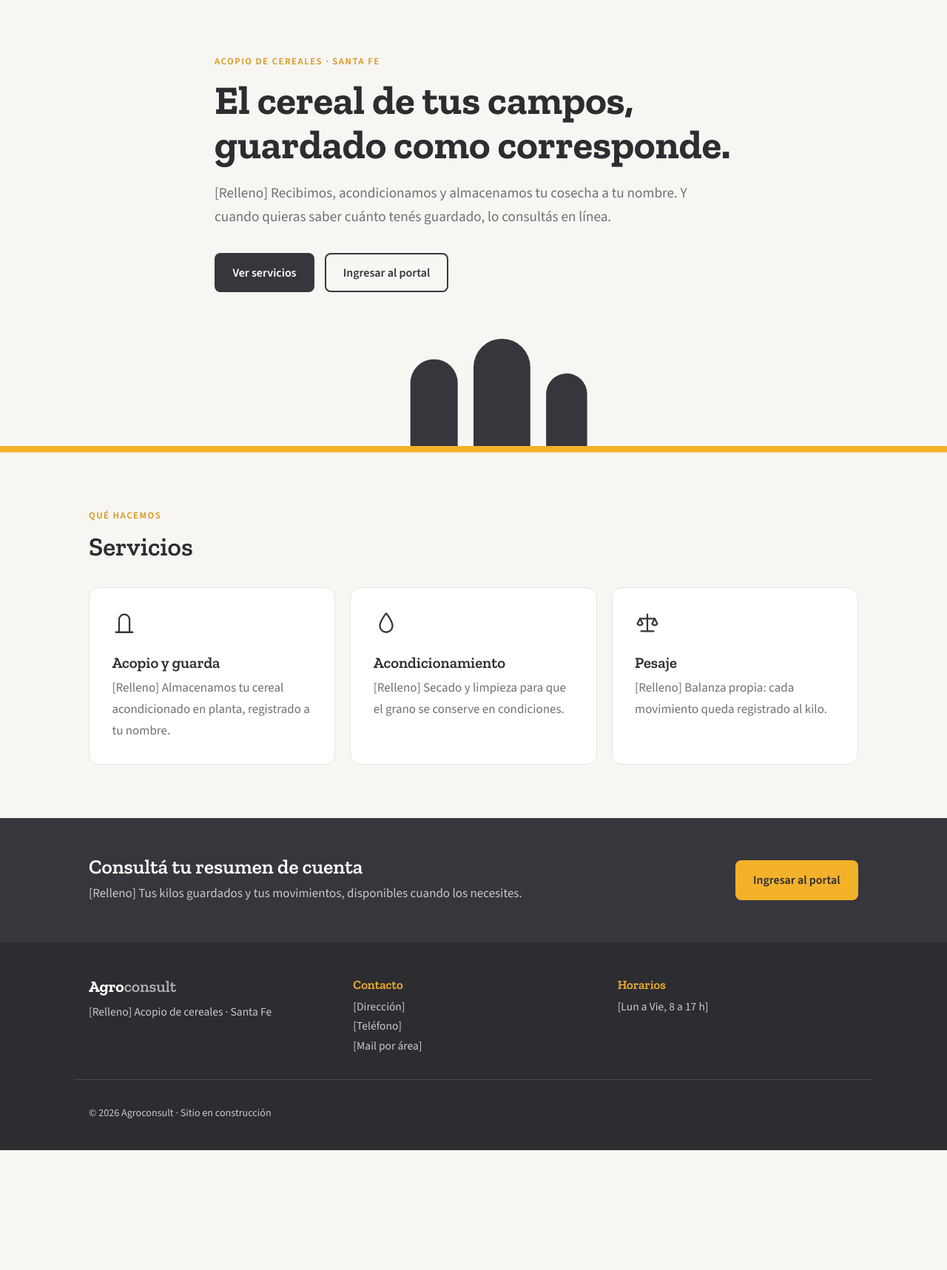
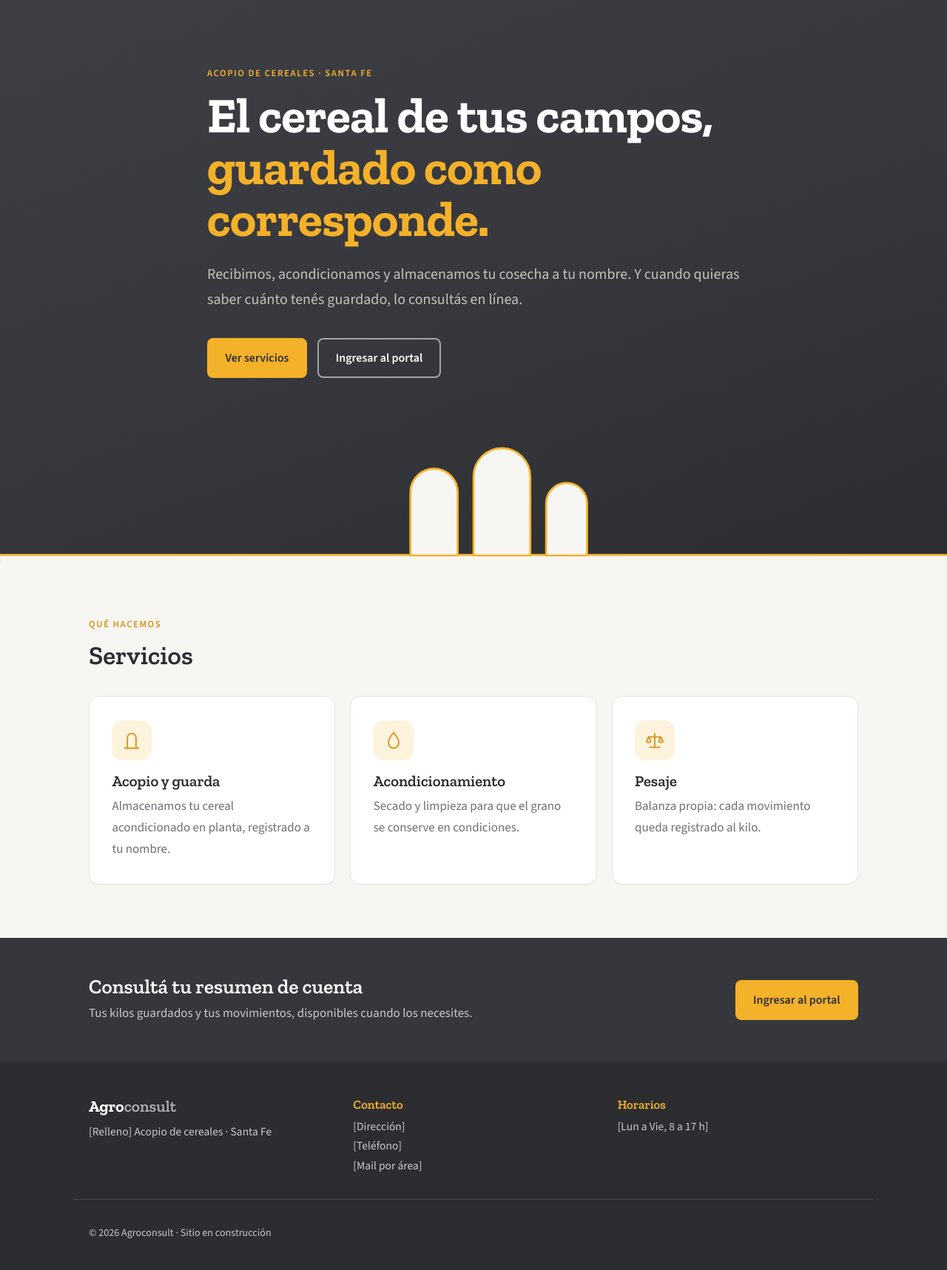
Before and after one commit to damian7197/acopio, a Django app: page / in a window 1280 px wide. Shown: the part 69-1786 px from the top of the page at 74% size. Before the commit the page ends 1624 px from the top, so only its background shows below. Run offline with Django 5.2, Linux system fonts and the light colour scheme.

Commit message:
Estética: hero audaz, tarjetas con carácter e identidad coherente

```diff
--- a/static/css/styles.css
+++ b/static/css/styles.css
@@ -65,6 +65,8 @@ a { color: var(--carbon); }
 .btn-ghost:hover { background: rgba(54, 55, 60, 0.07); }
 .btn-amber { background: var(--ambar); color: var(--carbon-osc); }
 .btn-amber:hover { background: var(--ambar-osc); }
+.btn-ghost-light { border-color: rgba(255, 255, 255, 0.55); color: #FFFFFF; }
+.btn-ghost-light:hover { background: rgba(255, 255, 255, 0.12); }
 
 /* ====== Header ====== */
 .site-header {
@@ -84,20 +86,24 @@ a { color: var(--carbon); }
 .nav-portal:hover { background: var(--ambar-osc); }
 
 /* ====== Hero ====== */
-.hero { background: var(--hueso); position: relative; padding-top: 4.5rem; }
-.hero-inner { max-width: 740px; padding-bottom: 3rem; }
-.hero-title { font-size: clamp(2.2rem, 5vw, 3.4rem); font-weight: 700; color: var(--carbon-osc); margin: 0 0 1.2rem; }
-.hero-sub { font-size: 1.2rem; color: var(--gris); margin: 0 0 2rem; }
+.hero { background: linear-gradient(160deg, #3E3F45 0%, var(--carbon) 55%, var(--carbon-osc) 100%); position: relative; padding-top: 5.5rem; overflow: hidden; }
+.hero-inner { max-width: 760px; padding-bottom: 4rem; }
+.hero .eyebrow { color: var(--ambar); }
+.hero-title { font-size: clamp(2.6rem, 6vw, 4.2rem); font-weight: 700; line-height: 1.04; letter-spacing: -0.01em; color: #FFFFFF; margin: 0 0 1.4rem; }
+.hero-title .acento { color: var(--ambar); }
+.hero-sub { font-size: 1.25rem; color: #C4C2BD; margin: 0 0 2.2rem; }
 .hero-cta { display: flex; flex-wrap: wrap; gap: 0.9rem; }
-.silos { display: block; width: 100%; height: auto; }
+.silos { display: block; width: 100%; height: auto; margin-top: 1rem; }
 
 /* ====== Secciones ====== */
 .seccion { padding: 4.5rem 1.25rem; }
 .seccion-title { font-size: clamp(1.7rem, 3vw, 2.2rem); font-weight: 600; margin: 0 0 2.2rem; }
 
 .cards { display: grid; gap: 1.25rem; grid-template-columns: repeat(auto-fit, minmax(220px, 1fr)); }
-.card { background: var(--blanco); border: 1px solid var(--linea); border-radius: var(--radio); padding: 1.9rem; }
-.card-ic { width: 34px; height: 34px; color: var(--carbon); margin-bottom: 1rem; }
+.card { background: var(--blanco); border: 1px solid var(--linea); border-radius: var(--radio); padding: 2rem 1.9rem; box-shadow: 0 1px 2px rgba(54, 55, 60, 0.04); transition: transform 0.15s ease, box-shadow 0.15s ease, border-color 0.15s ease; }
+.card:hover { transform: translateY(-4px); box-shadow: 0 12px 28px rgba(54, 55, 60, 0.10); border-color: var(--ambar); }
+.ic-badge { display: inline-flex; align-items: center; justify-content: center; width: 54px; height: 54px; border-radius: 14px; background: rgba(244, 177, 42, 0.16); margin-bottom: 1.1rem; }
+.card-ic { width: 28px; height: 28px; color: var(--ambar-osc); }
 .card h3 { font-size: 1.3rem; font-weight: 600; margin: 0 0 0.5rem; }
 .card p { margin: 0; color: var(--gris); }
 
@@ -129,8 +135,9 @@ a:focus-visible, .btn:focus-visible { outline: 3px solid var(--ambar); outline-o
 }
 
 /* ====== Páginas internas ====== */
-.page-head { background: var(--hueso); padding: 3.5rem 1.25rem 2.5rem; border-bottom: 1px solid var(--linea); }
-.page-title { font-size: clamp(1.9rem, 4vw, 2.8rem); font-weight: 700; color: var(--carbon-osc); margin: 0; }
+.page-head { background: linear-gradient(160deg, #3E3F45 0%, var(--carbon) 100%); padding: 4rem 1.25rem 3rem; }
+.page-head .eyebrow { color: var(--ambar); }
+.page-title { font-size: clamp(2rem, 4vw, 3rem); font-weight: 700; color: #FFFFFF; margin: 0; }
 .amber-rule { width: 56px; height: 4px; background: var(--ambar); border: 0; border-radius: 2px; margin: 1.1rem 0 0; }
 
 .prose { max-width: 720px; }
--- a/templates/sitio/home.html
+++ b/templates/sitio/home.html
@@ -6,16 +6,17 @@
 <section class="hero">
     <div class="container hero-inner">
         <p class="eyebrow">Acopio de cereales · Santa Fe</p>
-        <h1 class="hero-title">El cereal de tus campos, guardado como corresponde.</h1>
-        <p class="hero-sub">[Relleno] Recibimos, acondicionamos y almacenamos tu cosecha a tu nombre. Y cuando quieras saber cuánto tenés guardado, lo consultás en línea.</p>
+        <h1 class="hero-title">El cereal de tus campos, <span class="acento">guardado como corresponde.</span></h1>
+        <p class="hero-sub">Recibimos, acondicionamos y almacenamos tu cosecha a tu nombre. Y cuando quieras saber cuánto tenés guardado, lo consultás en línea.</p>
         <div class="hero-cta">
-            <a class="btn btn-primary" href="{% url 'sitio:servicios' %}">Ver servicios</a>
-            <a class="btn btn-ghost" href="{% url 'portal:login' %}">Ingresar al portal</a>
+            <a class="btn btn-amber" href="{% url 'sitio:servicios' %}">Ver servicios</a>
+            <a class="btn btn-ghost-light" href="{% url 'portal:login' %}">Ingresar al portal</a>
         </div>
     </div>
     <svg class="silos" viewBox="0 0 1200 160" preserveAspectRatio="xMidYMax meet" aria-hidden="true">
-        <rect x="0" y="150" width="1200" height="8" fill="var(--ambar)"/>
-        <g fill="var(--carbon)">
+        <rect x="0" y="150" width="1200" height="10" fill="var(--hueso)"/>
+        <rect x="0" y="148" width="1200" height="2.5" fill="var(--ambar)"/>
+        <g fill="var(--hueso)" stroke="var(--ambar)" stroke-width="2.5">
             <path d="M520 150 V70 a30 30 0 0 1 60 0 V150 Z"/>
             <path d="M600 150 V50 a36 36 0 0 1 72 0 V150 Z"/>
             <path d="M692 150 V84 a26 26 0 0 1 52 0 V150 Z"/>
@@ -28,21 +29,26 @@
     <h2 class="seccion-title">Servicios</h2>
     <div class="cards">
         <article class="card">
+            <span class="ic-badge">
                 <svg class="card-ic" viewBox="0 0 24 24" fill="none" stroke="currentColor" stroke-width="1.6" stroke-linecap="round" stroke-linejoin="round" aria-hidden="true">
                     <path d="M7 21 V9 a5 5 0 0 1 10 0 V21"/>
                     <line x1="4" y1="21" x2="20" y2="21"/>
                 </svg>
+            </span>
             <h3>Acopio y guarda</h3>
-            <p>[Relleno] Almacenamos tu cereal acondicionado en planta, registrado a tu nombre.</p>
+            <p>Almacenamos tu cereal acondicionado en planta, registrado a tu nombre.</p>
         </article>
         <article class="card">
+            <span class="ic-badge">
                 <svg class="card-ic" viewBox="0 0 24 24" fill="none" stroke="currentColor" stroke-width="1.6" stroke-linecap="round" stroke-linejoin="round" aria-hidden="true">
                     <path d="M12 3 C12 3 6 10 6 15 a6 6 0 0 0 12 0 C18 10 12 3 12 3 Z"/>
                 </svg>
+            </span>
             <h3>Acondicionamiento</h3>
-            <p>[Relleno] Secado y limpieza para que el grano se conserve en condiciones.</p>
+            <p>Secado y limpieza para que el grano se conserve en condiciones.</p>
         </article>
         <article class="card">
+            <span class="ic-badge">
                 <svg class="card-ic" viewBox="0 0 24 24" fill="none" stroke="currentColor" stroke-width="1.6" stroke-linecap="round" stroke-linejoin="round" aria-hidden="true">
                     <line x1="12" y1="4" x2="12" y2="20"/>
                     <line x1="6" y1="20" x2="18" y2="20"/>
@@ -50,8 +56,9 @@
                     <path d="M5 8 L2.5 13 a3 3 0 0 0 5 0 Z"/>
                     <path d="M19 8 L16.5 13 a3 3 0 0 0 5 0 Z"/>
                 </svg>
+            </span>
             <h3>Pesaje</h3>
-            <p>[Relleno] Balanza propia: cada movimiento queda registrado al kilo.</p>
+            <p>Balanza propia: cada movimiento queda registrado al kilo.</p>
         </article>
     </div>
 </section>
@@ -60,7 +67,7 @@
     <div class="container portal-inner">
         <div class="portal-text">
             <h2>Consultá tu resumen de cuenta</h2>
-            <p>[Relleno] Tus kilos guardados y tus movimientos, disponibles cuando los necesites.</p>
+            <p>Tus kilos guardados y tus movimientos, disponibles cuando los necesites.</p>
         </div>
         <a class="btn btn-amber" href="{% url 'portal:login' %}">Ingresar al portal</a>
     </div>
```
Also changed, not shown: templates/sitio/servicios.html (+6 -6 lines). Lines whose indentation alone changed are shown as unchanged.
